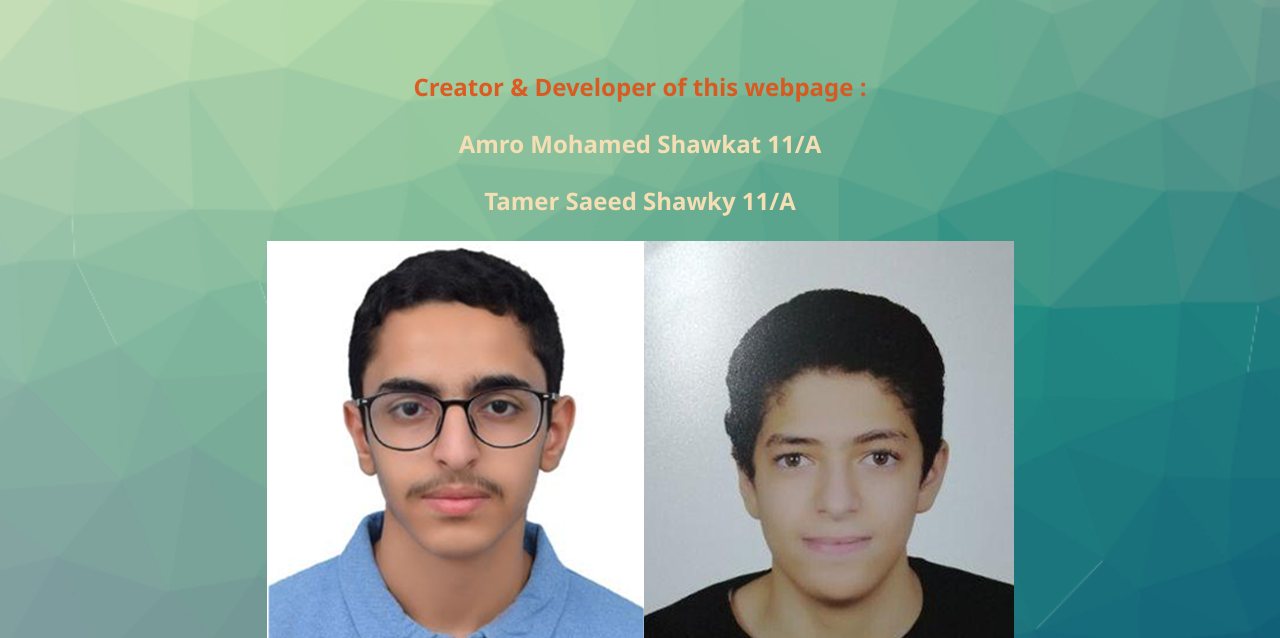
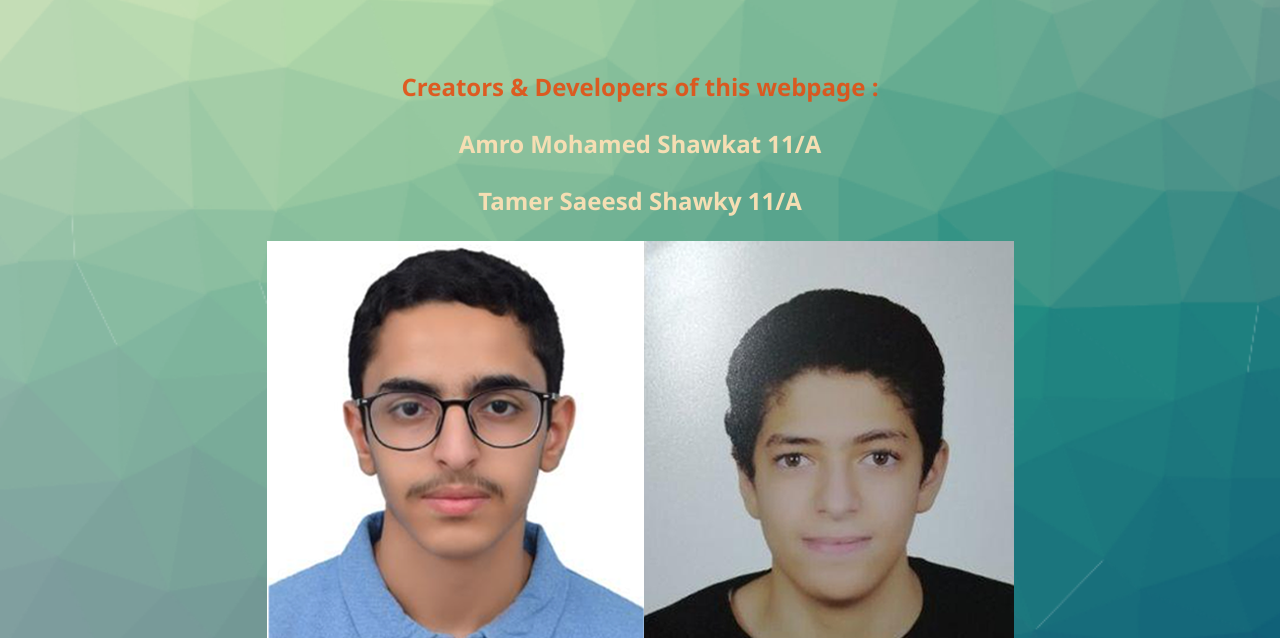
Before and after one commit to amr-tamer/amr-tamer.github.io, a plain HTML site: page Credits.html in a window 1280 px wide. Shown: the part 162-800 px from the top of the page. Drawn offline with Linux system fonts and the light colour scheme.

Commit message:
Update Credits.html

```diff
--- a/Credits.html
+++ b/Credits.html
@@ -44,10 +44,10 @@ div {
             <h1><marquee direction="up" behavior="alternate" style="height:90px"scrollamount="3"><p style="text-align: center;">Credits</p></marquee></h1>
             <br>
             <br><br>
-            <h2><p style="text-align: center; color: rgba(228, 78, 19, 0.897);">Creator & Developer of this webpage :</p></h2>
+            <h2><p style="text-align: center; color: rgba(228, 78, 19, 0.897);">Creators & Developers of this webpage :</p></h2>
 
             <h2><p style="text-align: center; color: wheat;">Amro Mohamed Shawkat 11/A</p></h2>
-            <h2><p style="text-align: center; color: wheat;">Tamer Saeed Shawky 11/A</p></h2>
+            <h2><p style="text-align: center; color: wheat;">Tamer Saeesd Shawky 11/A</p></h2>
             <p style="text-align: center;"><img src= "amr and tamer.png" height ="450"></p>
             <br>
             <h2><p style="text-align: center;">|| <a href=  "index.html" style="color:rgba(23, 230, 220, 0.774); text-decoration: none" > HTML & CSS: What are they ?</a>|<a href="HTML & CSS (Similarities & Differences).html"style="color:rgba(23, 230, 220, 0.774); text-decoration: none" >HTML & CSS : Similarities & Differences</a> ||</p></p></h2>
```
